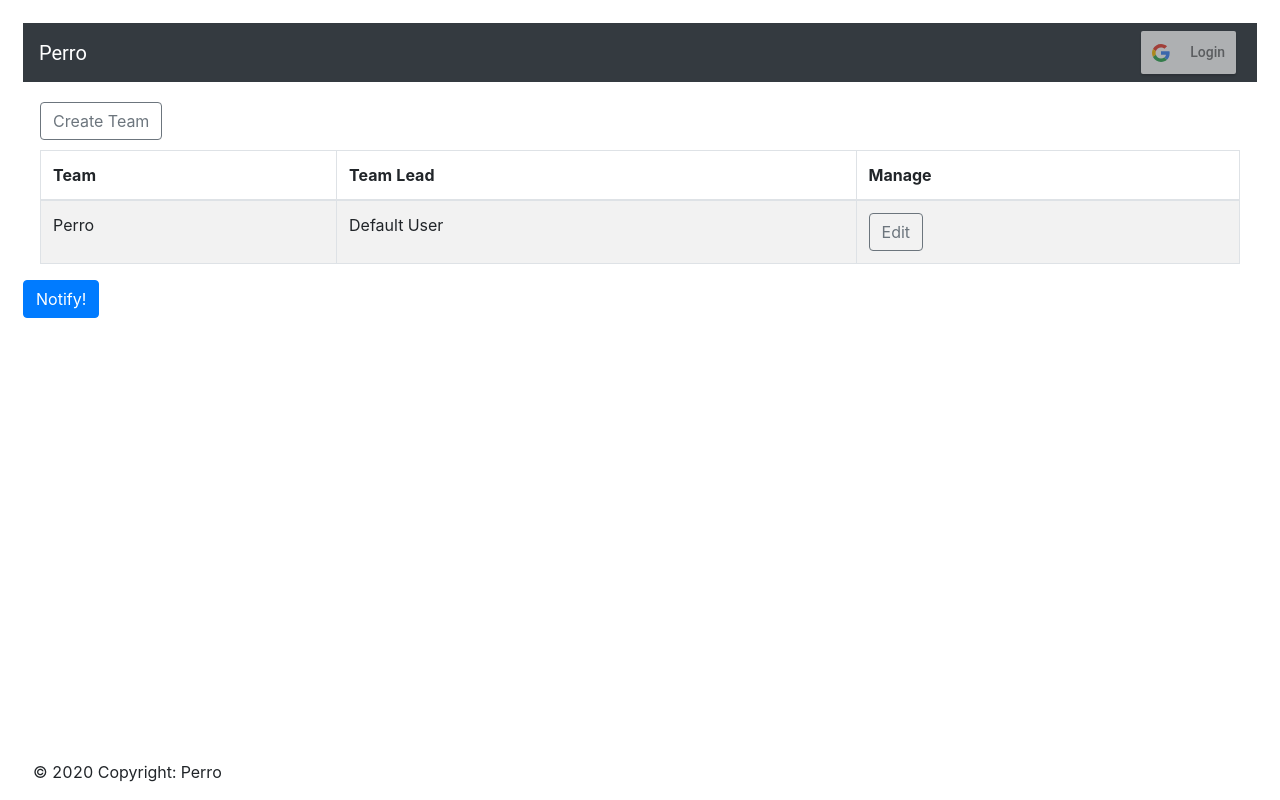
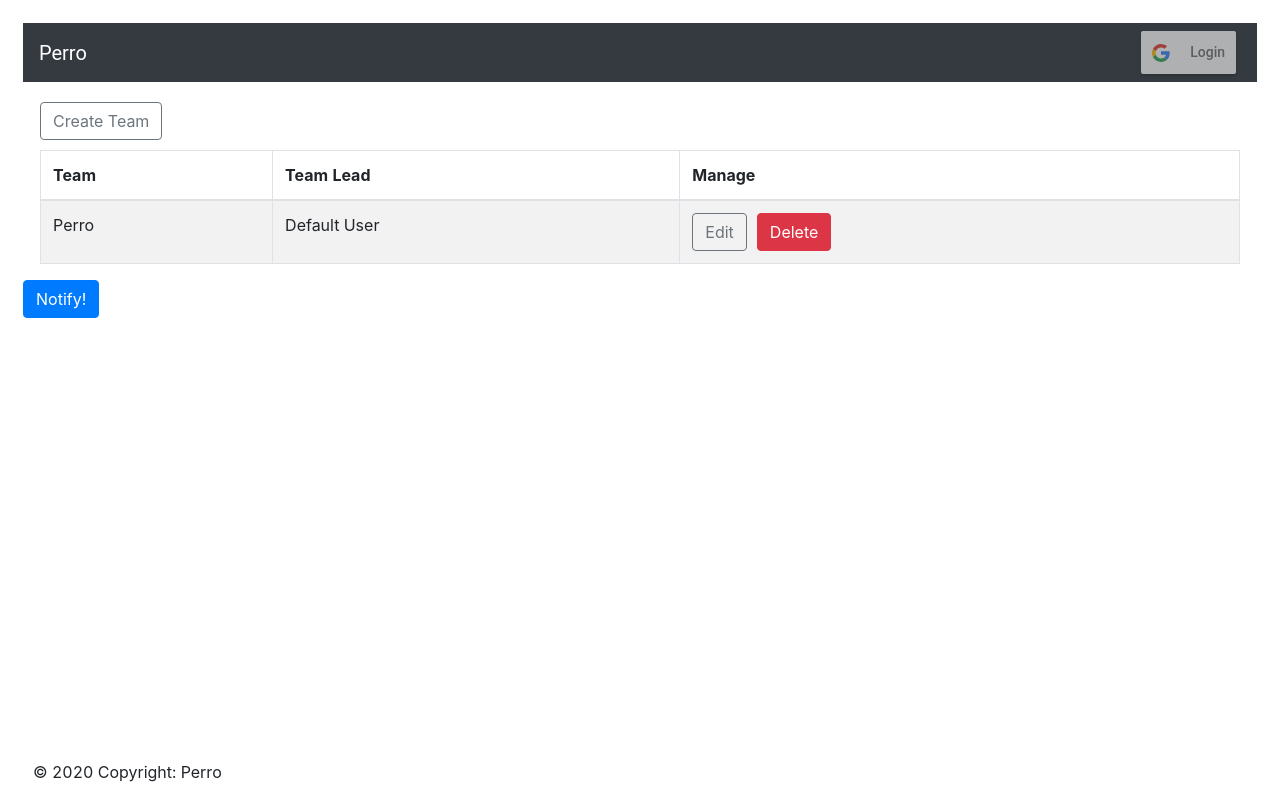
Before and after one commit to Jonesy22/Perro, a React (Create React App) app: page /settings in a window 1280 px wide. Built offline with nearby package versions, Linux system fonts and the light colour scheme.

Commit message:
Progress, working on delete teams functionality

```diff
--- a/src/components/SettingsView.jsx
+++ b/src/components/SettingsView.jsx
@@ -1,7 +1,7 @@
 import React, { useState, useEffect } from "react";
 import { Button } from "react-bootstrap";
 import { connect, useSelector, useDispatch } from "react-redux";
-import { addTeam, addMember, removeMember, addTeamToUser, removeTeamFromUser, updateTeamsTeamStatus, updateUsersTeamStatus } from "../data/actions";
+import { addTeam, addMember, removeMember, addTeamToUser, removeTeamFromUser, updateTeamsTeamStatus, updateUsersTeamStatus, deleteTeam } from "../data/actions";
 import "../App.css";
 import Header from "./Header";
 import Footer from "./Footer";
@@ -68,7 +68,8 @@ class SettingsView extends React.Component {
             }
             if (invitations)
             {
-                return (<div class="invitation-table-container">
+                return (
+                <div class="invitation-table-container">
                 <span style={{fontSize: 20}}>Invitations <span style={{color: "#0275d8"}}><HiOutlineBell /></span></span>
                 <Table bordered hover>
                     <thead>
@@ -157,6 +158,7 @@ class SettingsView extends React.Component {
                                             <td>{team[1].content.teamName}</td>
                                             <td>{team[1].content.teamLead}</td>
                                             <td>
+                                                <span style={{marginRight: 10}}>
                                                     <Button
                                                         onClick={() => {
                                                             this.setState({
@@ -168,6 +170,17 @@ class SettingsView extends React.Component {
                                                     >
                                                         Edit
                                                     </Button>
+                                                </span>
+                                                <span>
+                                                    <Button
+                                                        onClick={() => {
+                                                            this.props.deleteTeam(index);
+                                                        }}
+                                                        variant="danger"
+                                                    >
+                                                        Delete
+                                                    </Button>
+                                                </span>
                                             </td>
                                         </tr>
                                     );
@@ -206,5 +219,5 @@ const notify = () => toast("New team invitation");
 export default connect(
     //takes states and returns => an object with the properties
     (state) => ({ teams: getAllTeams(state), users: getAllUsers(state) }),
-    {}
+    { deleteTeam }
 )(SettingsView);
--- a/src/data/actionTypes.js
+++ b/src/data/actionTypes.js
@@ -16,3 +16,4 @@ export const ADD_TEAM_TO_USER = "ADD_TEAM_TO_USER"
 export const REMOVE_TEAM_FROM_USER = "REMOVE_TEAM_FROM_USER"
 export const UPDATE_USERS_TEAMSTATUS = "UPDATE_USERS_TEAMSTATUS"
 export const UPDATE_TEAMS_TEAMSTATUS = "UPDATE_TEAMS_TEAMSTATUS"
+export const DELETE_TEAM = "DELETE_TEAM"
--- a/src/data/actions.jsx
+++ b/src/data/actions.jsx
@@ -1,4 +1,4 @@
-import { ADD_TASK, ADD_TASK_LIST, ADD_TIME_ESTIMATE, SET_SELECTED_ID, DELETE_TASK, ADD_COMMIT, ADD_COMMIT_LIST, DELETE_COMMIT, UPDATE_TASK, SET_USER_PROFILE, ADD_TEAM, ADD_USER, ADD_MEMBER, REMOVE_MEMBER, ADD_TEAM_TO_USER, REMOVE_TEAM_FROM_USER, UPDATE_TEAMS_TEAMSTATUS, UPDATE_USERS_TEAMSTATUS } from "./actionTypes";
+import { ADD_TASK, ADD_TASK_LIST, ADD_TIME_ESTIMATE, SET_SELECTED_ID, DELETE_TASK, ADD_COMMIT, ADD_COMMIT_LIST, DELETE_COMMIT, UPDATE_TASK, SET_USER_PROFILE, ADD_TEAM, ADD_USER, ADD_MEMBER, REMOVE_MEMBER, ADD_TEAM_TO_USER, REMOVE_TEAM_FROM_USER, UPDATE_TEAMS_TEAMSTATUS, UPDATE_USERS_TEAMSTATUS, DELETE_TEAM } from "./actionTypes";
 import {createTask, createCommit} from './createObjects';
 
 let nextTaskId = 5;
@@ -113,6 +113,13 @@ export const removeMember = (userId, teamId) => ({
   type: REMOVE_MEMBER,
   payload: {
     userId: userId,
+    teamId: teamId,
+  }
+})
+
+export const deleteTeam = (teamId) => ({
+  type: DELETE_TEAM,
+  payload: {
     teamId: teamId,
   }
 })
--- a/src/data/reducers/teams.jsx
+++ b/src/data/reducers/teams.jsx
@@ -1,5 +1,5 @@
 import InputForm from "../../components/InputForm.js";
-import { ADD_TEAM, ADD_MEMBER, REMOVE_MEMBER, UPDATE_TEAMS_TEAMSTATUS} from "../actionTypes.js";
+import { ADD_TEAM, ADD_MEMBER, REMOVE_MEMBER, UPDATE_TEAMS_TEAMSTATUS, DELETE_TEAM} from "../actionTypes.js";
 import { createTeam } from "../createObjects.js";
 
 const initialState = {
@@ -25,6 +25,28 @@ const executeAction = function(state = initialState, action) {
                 }
             };
         }
+
+        case DELETE_TEAM: {
+            const { teamId } = action.payload;
+            let teams = {...state.byIds}
+            console.log("teamId: "+ teamId)
+            delete teams[teamId];
+            console.log("DELETING TEAM")
+
+            // Object.entries(teams).map(
+            //     (team, index) => {
+            //         console.log(team)
+            //         if(team[1].content.teamId == teamId){
+            //             teams.splice(index, 1)
+            //         }
+            //     }
+            // )
+            return {
+                ...state,
+                byIds: {...teams}
+            };
+        }
+
         case ADD_MEMBER: {
             const {userId, teamId, nextUserId} = action.payload;
             let teams = {...state.byIds}
```
Lines whose indentation alone changed are shown as unchanged.
